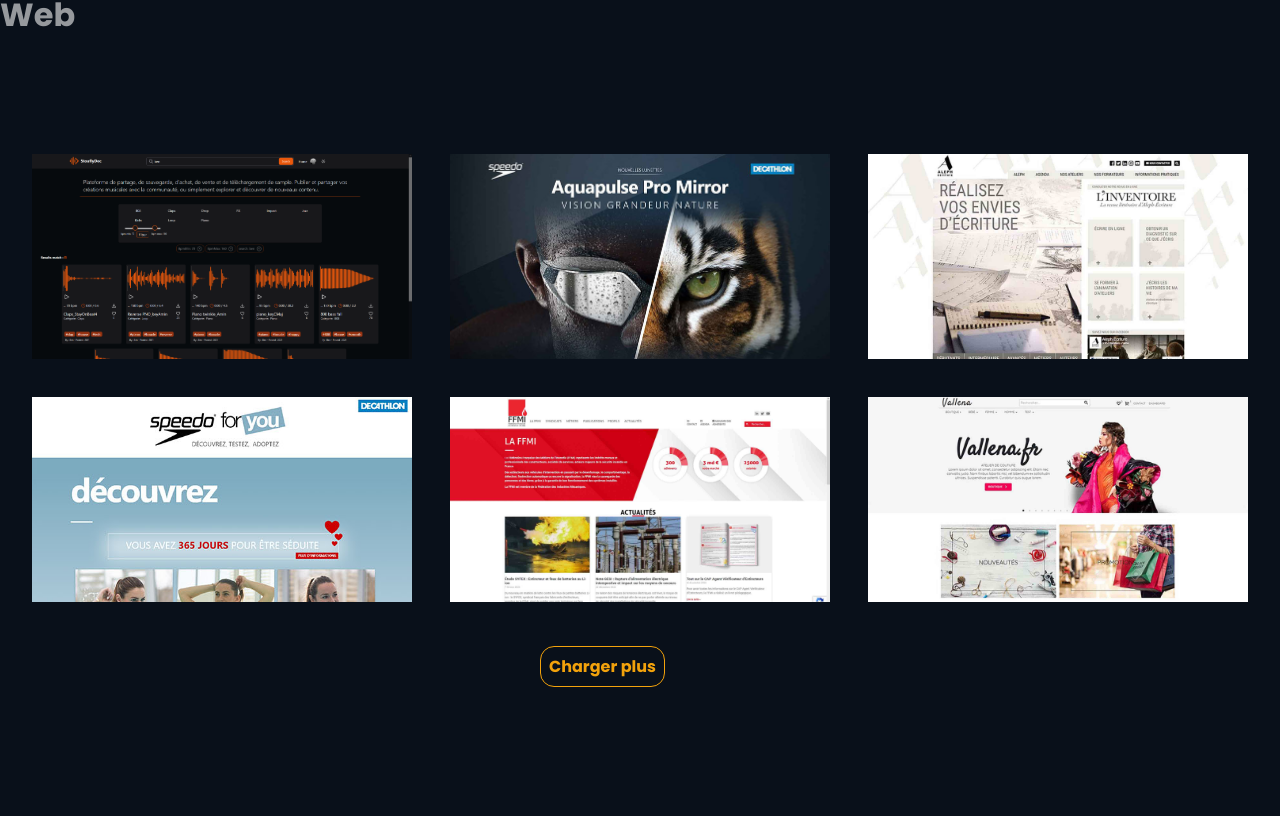
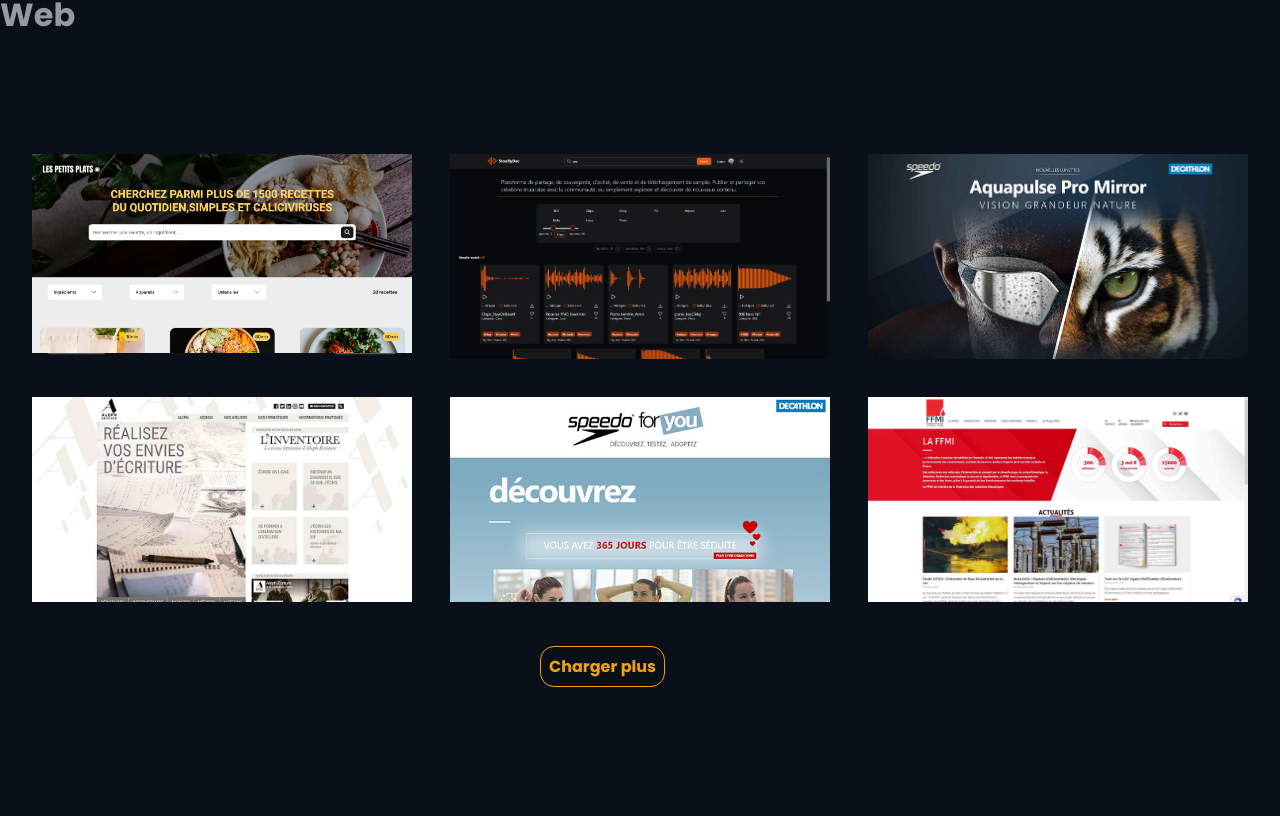
Before and after one commit to Benji-devw/portfolio, a Next.js app: page / in a window 1280 px wide. Shown: the part 873-1689 px from the top of the page. Built offline with nearby package versions, Linux system fonts and the light colour scheme; grey boxes are pictures that could not be loaded.

Commit message:
add webData + github link to cards

```diff
--- a/src/components/Cards.tsx
+++ b/src/components/Cards.tsx
@@ -68,7 +68,28 @@
                             </div>
                             {loading && (
                                 <div className="card__after text-center">
-                                    {item.title !== '#' && <div className={`card__after__title ${onDisplay === id && 'card__after__title__display'}`}>{item.title}</div>}
+                                    {item.title !== '#' &&
+                                        <div className={`card__after__title card__left__title ${onDisplay === id && 'card__after__title__display'}`}>
+                                            <p>{item.title}</p>
+                                            {item.github &&
+                                                <Link
+                                                // className={`card__after__link ${onDisplay === id && 'card__after__link__display'}`}
+                                                href={item.github}
+                                                target="_blank"
+                                                passHref={true}
+                                                >
+                                                    <Image
+                                                        key={id}
+                                                        src={'/media/Github_Icon.svg'}
+                                                        alt={'git'}
+                                                        width={16}
+                                                        height={16}
+                                                        style={{marginLeft: `5px`}}
+                                                        />
+                                                </Link>
+                                            }
+                                        </div>
+                                    }
                                     {item.link !== '#' && (
                                         <Link
                                             className={`card__after__link ${onDisplay === id && item.link !== 'aqua' && item.link !== 'speedo' && 'card__after__link__display'}`}
--- a/src/pages/api/web.ts
+++ b/src/pages/api/web.ts
@@ -1,67 +1,69 @@
 interface IWebData {
-    id: number;
     title: string;
     sub: string[];
     url: string;
     link: string;
+    github?: string;
 }
 
 const webDatas: IWebData[] = [
     {
-        id: 1,
+        title: 'Projet Cours',
+        sub: ['/media/icons/Html.svg', '/media/icons/Css.svg', '/media/icons/Js.svg'],
+        url: '/media/web/petitsPlats.jpeg',
+        link: 'https://benji-devw.github.io/p7-petits-plats/',
+        github: 'https://github.com/Benji-devw/p7-petits-plats'
+    },
+    {
         title: 'personnel',
         sub: ['/media/icons/next-js.svg', '/media/icons/Nodejs.svg', '/media/icons/mongo.png', '/media/icons/ts.svg', '/media/icons/Tailwind.svg'],
         url: '/media/web/StouflyDocPreview.jpg',
         link: 'https://stoufly-doc.vercel.app/',
+        github: 'https://github.com/Benji-devw/stoufly_doc',
     },
     {
-        id: 2,
         title: 'contribution',
         sub: ['/media/icons/Html.svg', '/media/icons/Css.svg', '/media/icons/Js.svg', '/media/icons/bootstrap.svg'],
         url: '/media/web/Web_1366_6.jpg',
         link: 'aqua',
     },
     {
-        id: 3,
         title: 'contribution',
         sub: ['/media/icons/wordpress.svg', '/media/icons/php.svg', '/media/icons/Js.svg', '/media/icons/jquery-icon.svg'],
         url: '/media/web/aleph.jpg',
         link: 'https://www.aleph-ecriture.fr/',
     },
     {
-        id: 4,
         title: 'contribution',
         sub: ['/media/icons/Html.svg', '/media/icons/Css.svg', '/media/icons/Js.svg', '/media/icons/php.svg', '/media/icons/bootstrap.svg'],
         url: '/media/web/Web_1366_5.jpg',
         link: 'speedo',
     },
     {
-        id: 5,
         title: 'contribution',
         sub: ['/media/icons/wordpress.svg', '/media/icons/php.svg', '/media/icons/Js.svg', '/media/icons/jquery-icon.svg'],
         url: '/media/web/ffmi.jpg',
         link: 'https://www.ffmi.asso.fr/',
     },
     {
-        id: 6,
         title: 'personnel',
         sub: ['/media/icons/react_logo.svg', '/media/icons/Nodejs.svg', '/media/icons/mongo.png', '/media/icons/Sass.svg', '/media/icons/bootstrap.svg'],
         url: '/media/web/vallena-1.jpg',
-        link: 'https://github.com/Benji-devw/Vallena',
+        link: '#',
+        github: 'https://github.com/Benji-devw/Vallena'
     },
     {
-        id: 7,
         title: '3D porfolio',
         sub: ['/media/icons/next-js.svg', '/media/icons/Threejs-logo.svg'],
         url: '/media/web/spacefolio.png',
         link: 'https://bn-3d.vercel.app/',
     },
     {
-        id: 8,
         title: '3D porfolio',
         sub: ['/media/icons/next-js.svg', '/media/icons/Threejs-logo.svg'],
         url: '/media/web/Folio_Preview.jpg',
         link: 'https://navarro-benjamin.vercel.app/',
+        github: 'https://github.com/Benji-devw/folio-threejs'
     },
 ];
 
--- a/src/styles/Cards.css
+++ b/src/styles/Cards.css
@@ -91,6 +91,13 @@
     transform: translateY(0rem);
 }
 
+.card__left__title {
+    display: flex;
+    align-items: center;
+}
+.card__left__title img:hover {
+    transform: scale(1.1);
+}
 .card__after__title,
 .card__after__link,
 .card__after__sub img {
--- a/src/styles/globals.css
+++ b/src/styles/globals.css
@@ -121,6 +121,10 @@
   font-size: 17px !important;
   text-transform: uppercase;
 }
+p {
+  padding: 0;
+  margin: 0;
+}
 
 
 .link__active {
```
Also changed, not shown: public/media/web/petitsPlats.jpeg (added).
